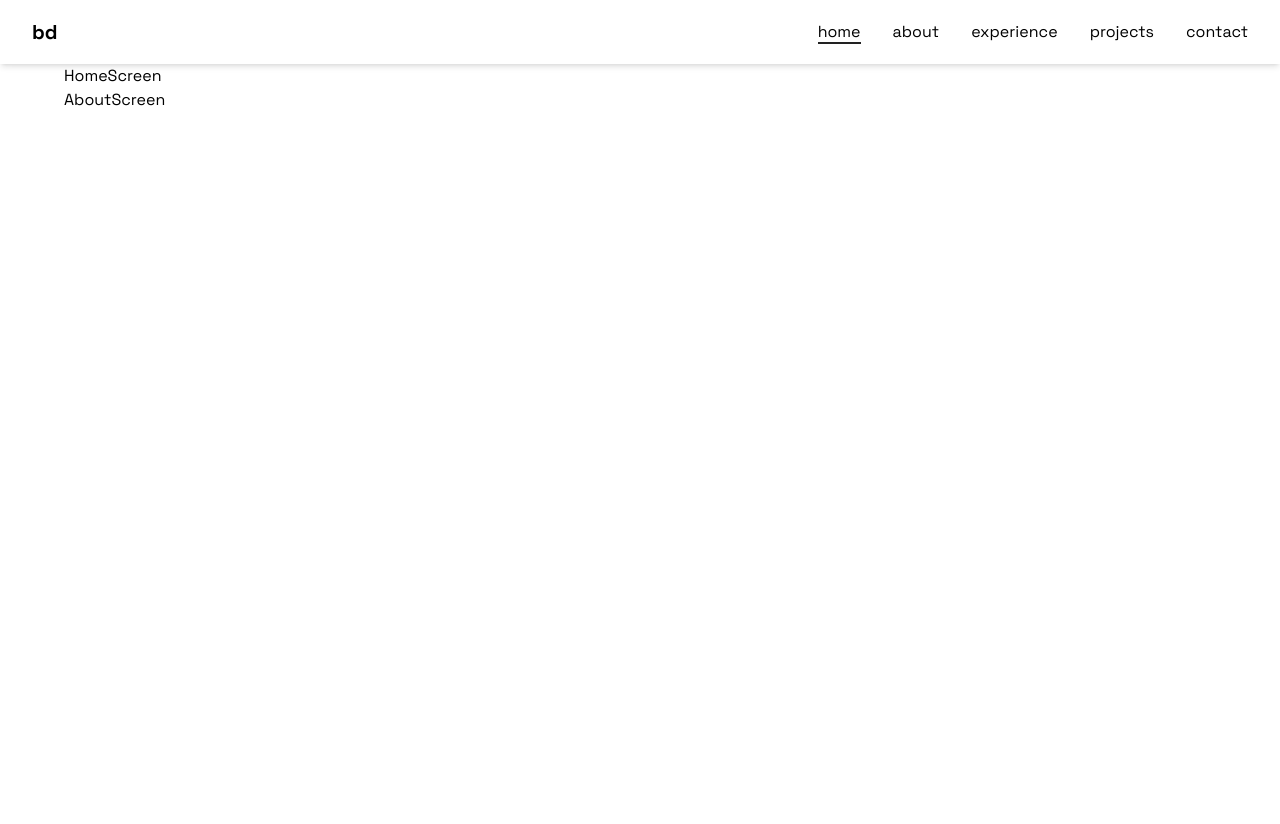
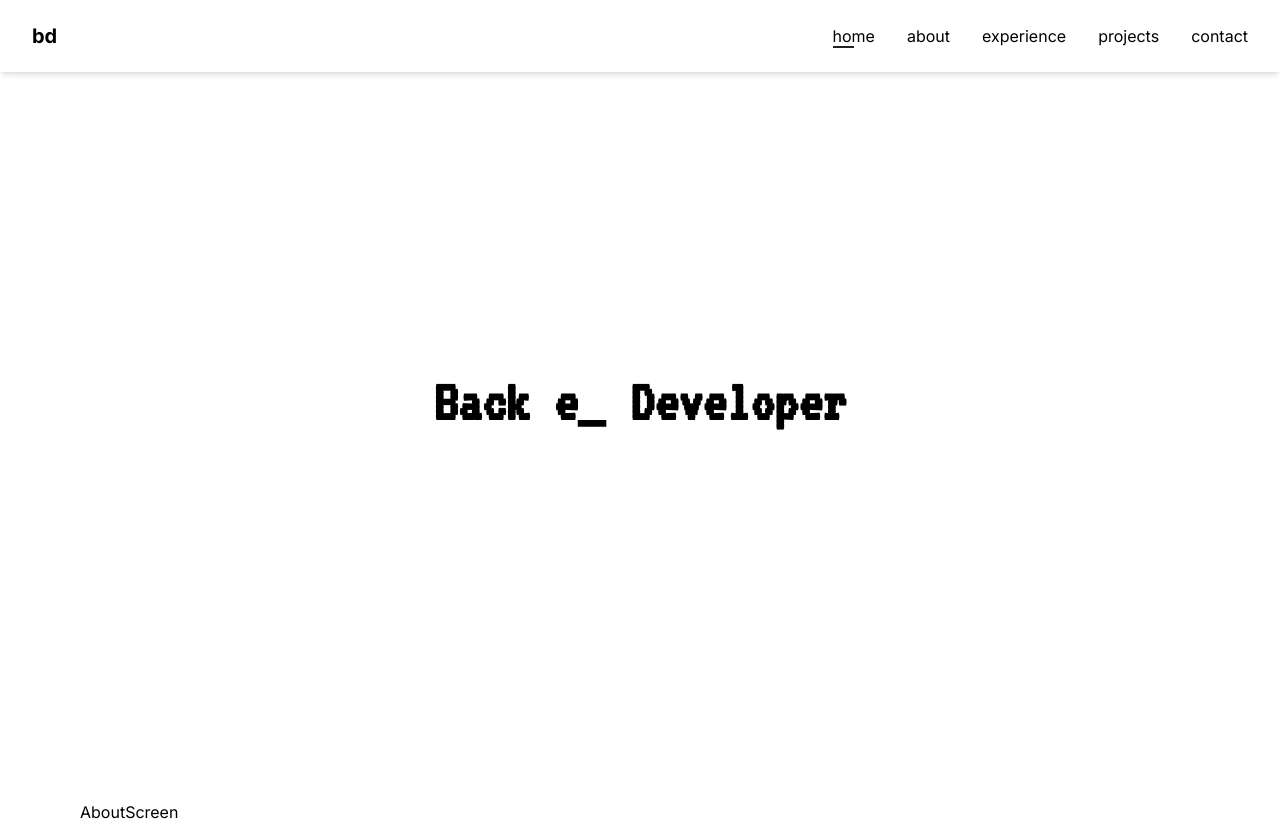
Before and after one commit to pramebt/bd-portfolio-v3, a React (Vite) app: page / in a window 1280 px wide. Before the commit the page ends 800 px from the top, so only its background shows below. Built offline with nearby package versions, Linux system fonts and the light colour scheme.

Commit message:
Update layout and styles: Adjust Navbar height, modify HomeScreen structure to include Textcenter component, and change font imports in CSS.

```diff
--- a/src/App.jsx
+++ b/src/App.jsx
@@ -7,7 +7,7 @@ const App = () => {
   return (
     <>
       <Navbar />
-      <div className='mt-16 px-16'>
+      <div className=' px-16 md:px-20 '>
         <HomeScreen />
         <AboutScreen />
       </div>
--- /dev/null
+++ b/src/components/hero/Textcenter.jsx
@@ -0,0 +1,42 @@
+import React, { useState, useEffect } from 'react';
+
+const words = ['Front end', 'Back end', 'Web'];
+
+const Textcenter = () => {
+  const [wordIndex, setWordIndex] = useState(0);
+  const [displayedText, setDisplayedText] = useState('');
+  const [isDeleting, setIsDeleting] = useState(false);
+
+  useEffect(() => {
+    const currentWord = words[wordIndex];
+    const typingSpeed = isDeleting ? 50 : 150;
+
+    const timer = setTimeout(() => {
+      setDisplayedText((prev) =>
+        isDeleting
+          ? currentWord.substring(0, prev.length - 1)
+          : currentWord.substring(0, prev.length + 1)
+      );
+
+      if (!isDeleting && displayedText === currentWord) {
+        setTimeout(() => setIsDeleting(true), 1000); // pause before delete
+      } else if (isDeleting && displayedText === '') {
+        setIsDeleting(false);
+        setWordIndex((prev) => (prev + 1) % words.length);
+      }
+    }, typingSpeed);
+
+    return () => clearTimeout(timer);
+  }, [displayedText, isDeleting, wordIndex]);
+
+  return (
+    <div className="flex flex-col items-center justify-center h-screen">
+      <h1 className="vt323-regular text-4xl md:text-6xl font-bold text-black">
+        {displayedText}
+        <span className="blinking-cursor">_</span> Developer
+      </h1>
+    </div>
+  );
+};
+
+export default Textcenter;
--- a/src/components/layout/Navbar.jsx
+++ b/src/components/layout/Navbar.jsx
@@ -18,7 +18,7 @@ const Navbar = () => {
   return (
     <nav className="w-full bg-white shadow-md fixed top-0 left-0 z-50">
       <div className="max-w-7xl mx-auto px-4 sm:px-6 lg:px-8">
-        <div className="flex justify-between h-16 items-center">
+        <div className="flex justify-between h-18 items-center">
           <div className="flex-shrink-0 text-xl font-bold text-black ">bd</div>
           {/* desktop menu */}
           <div className="hidden md:flex space-x-8">
--- a/src/index.css
+++ b/src/index.css
@@ -1,8 +1,14 @@
-@import url('https://fonts.googleapis.com/css2?family=Space+Grotesk:wght@300..700&display=swap');
+@import url('https://fonts.googleapis.com/css2?family=Inter:ital,opsz,wght@0,14..32,100..900;1,14..32,100..900&display=swap');
+@import url('https://fonts.googleapis.com/css2?family=VT323&display=swap');
 @import "tailwindcss";
 * {
-    font-family: 'Space Grotesk', sans-serif;
+    font-family: 'Inter', sans-serif;
 }
+
+.vt323-regular {
+  font-family: "VT323", monospace;
+}
+
 /* Navbar Hover Effect */
 .nav-link {
     position: relative;
@@ -31,5 +37,15 @@
   .nav-link.active::after {
     transform: scaleX(1);
     transform-origin: left;
-    width: 100%;
+    width: 50%;
   }
+/* Blinking Cursor */
+  .blinking-cursor {
+    animation: blink 1s step-end infinite;
+  }
+
+  @keyframes blink {
+    50% {
+      opacity: 0;
+    }
+  }
--- a/src/pages/HomeScreen.jsx
+++ b/src/pages/HomeScreen.jsx
@@ -1,9 +1,9 @@
 import React from 'react'
-
+import Textcenter from '../components/hero/Textcenter'
 const HomeScreen = () => {
   return (
-    <div>
-      <h1>HomeScreen</h1>
+    <div className='flex flex-col items-center justify-center h-screen '>
+      <Textcenter />
     </div>
   )
 }
```
